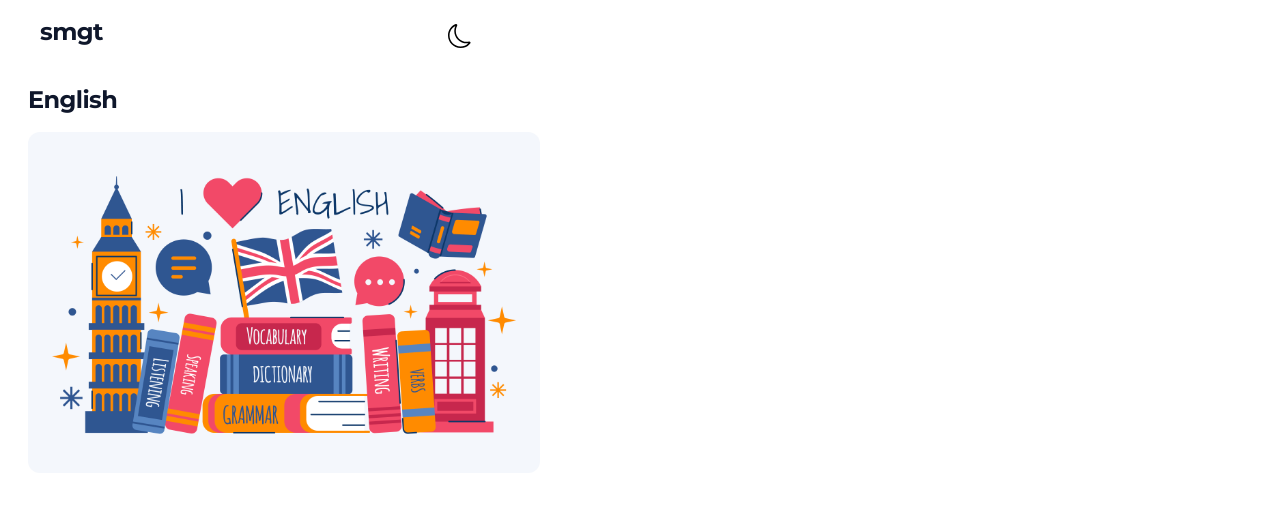
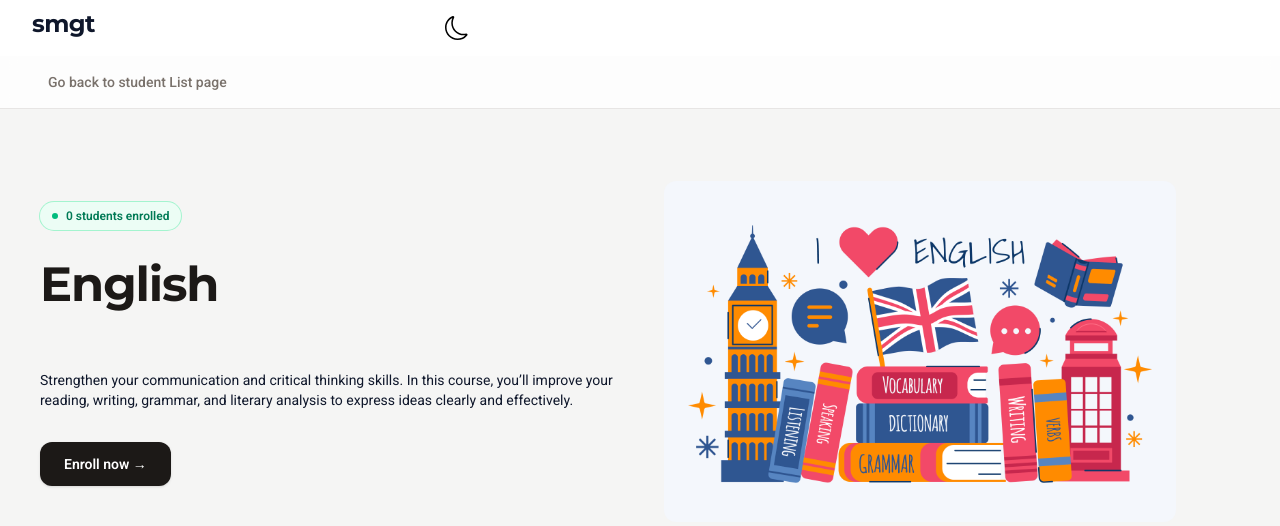
Before and after one commit to Seacrs/student-management-system, a React (Vite) app: page /courses/English in a window 1280 px wide. Shown: the top 526 px of the page. Built offline with nearby package versions, Linux system fonts and the light colour scheme.

Commit message:
feat: enhance courses detail page and improve UI structure

```diff
--- a/src/Components/Layout.tsx
+++ b/src/Components/Layout.tsx
@@ -3,7 +3,7 @@ import Navbar from "./Navbar";
 
 function Layout(){
     return (
-        <div className="p-2">
+        <div className="">
             <Navbar />
             <Outlet />
         </div>
--- a/src/Pages/courseDetail.tsx
+++ b/src/Pages/courseDetail.tsx
@@ -1,5 +1,6 @@
-import { useLoaderData, type LoaderFunctionArgs } from "react-router";
+import { useLoaderData, NavLink, type LoaderFunctionArgs } from "react-router";
 import { courses } from "../data/course";
+import { useStudent } from "../Context/hooks/useStudent";
 
 export async function loader({ params }: LoaderFunctionArgs){
     const { courseName } = params;
@@ -11,11 +12,45 @@ export async function loader({ params }: LoaderFunctionArgs){
 
 function CourseDetail(){
     const course = useLoaderData<typeof loader>();
+    const { registeredStudents } = useStudent();
+    const count = registeredStudents.filter(s => s.course.toLowerCase() === course.title.toLowerCase()).length;
 
     return (
-        <div className="p-5">
-            <h1 className="text-2xl font-bold">{course.title}</h1>
-            <img src={course.img} alt={course.title} className="w-full max-w-lg rounded-xl mt-4"/>
+        <div className="min-h-screen bg-stone-100 dark:bg-stone-950">
+            <nav className="sticky top-0 z-10 border-b border-stone-200 dark:border-stone-800 bg-white/80 dark:bg-stone-950/80 backdrop-blur-sm">
+                <div className="mx-6 flex max-w-5xl items-center px-6 py-4">
+                    <NavLink
+                        to="/students"
+                        className="group flex items-center gap-2 text-sm font-medium text-stone-500 transition-colors hover:text-stone-900 dark:hover-text-stone-100"
+                    >
+                        <span
+                            className="inline-block transition-transform group-hover:translate-x-0.5"
+                        >
+                            Go back to student List page
+                        </span>
+                    </NavLink>
+                </div>
+            </nav>
+
+            <div className="mx-auto px-10 pt-14 pb-20">
+                <div className="grid grid-cols-1 gap-12 lg:grid-cols-2 lg:items-center">
+                    <div className="flex flex-col gap-6">
+                        <div className="inline-flex w-fit items-center gap-2 rounded-full bg-emerald-50 dark:bg-green-950 px-3 py-1.5 text-xs font-semibold text-emerald-700 dark:text-green-400 ring-1 ring-emerald-200 dark:ring-green-900">
+                            <span className="h-1.5 w-1.5 rounded-full bg-emerald-500" />
+                            {count} students enrolled
+                        </div>
+                        <h1 className="text-4xl lg:text-5xl leading-tight tracking-tight text-stone-900 dark:text-stone-50 font-bold">{course.title}</h1>
+                        <p className="mt-8 text-sm dark:text-stone-500">{course.description}</p>
+                        <NavLink
+                            to="/"
+                            className="mt-2 inline-flex w-fit items-center gap-2 rounded-xl bg-stone-900 dark:bg-stone-50 px-6 py-3 text-sm font-semibold text-white dark:text-stone-950 shadow-sm transition-all hover:bg-stone-700 dark:hover:bg-white active:scale-95"
+                        >
+                            Enroll now →
+                        </NavLink>
+                    </div>
+                    <img src={course.img} alt={course.title} className="w-full max-w-lg rounded-xl mt-4"/>
+                </div>
+            </div>
         </div>
     )
 }
--- a/src/data/course.ts
+++ b/src/data/course.ts
@@ -4,8 +4,28 @@ import english from "../assets/english.jpg";
 import history from "../assets/HISTORY.jpg";
 
 export const courses = [
-    { id: 1, title: "Math", img: math },
-    { id: 2, title: "Science", img: science },
-    { id: 3, title: "English", img: english },
-    { id: 4, title: "History", img: history },
+    {
+        id: 1,
+        title: "Math",
+        img: math,
+        description: "Get on the fast track to mastering problem-solving and logical thinking. In this course, you’ll learn key skills in algebra, geometry, and calculus that build a strong foundation for advanced studies and real-world applications."
+    },
+    {
+        id: 2,
+        title: "Science",
+        img: science,
+        description: "Get ready to explore how the world works through science. In this course, you’ll learn essential concepts in physics, chemistry, and biology while developing a deeper understanding of natural phenomena."
+    },
+    {
+        id: 3,
+        title: "English",
+        img: english,
+        description: "Strengthen your communication and critical thinking skills. In this course, you’ll improve your reading, writing, grammar, and literary analysis to express ideas clearly and effectively."
+    },
+    {
+        id: 4,
+        title: "History",
+        img: history,
+        description: "Discover the story of human civilization and major world events. In this course, you’ll learn about historical developments, cultures, and societies that have shaped the world today."
+    },
 ];
```
